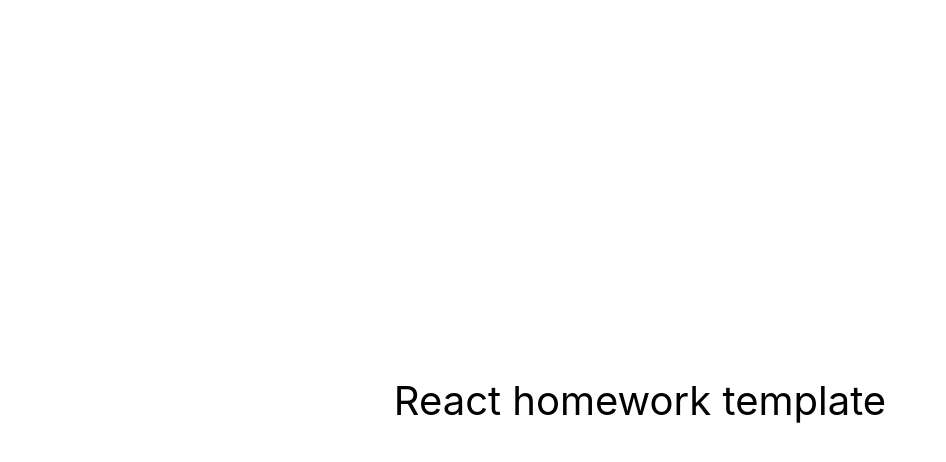
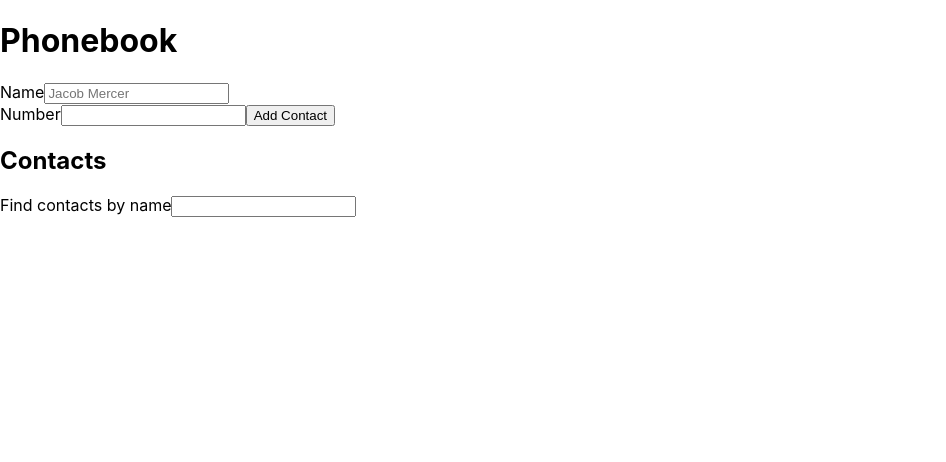
Before and after one commit to oleksandr-tymchenko/goit-react-hw-02-phonebook, a React (Create React App) app: page / in a window 1280 px wide. Shown: the top 462 px of the page, without its empty margins (0-946 px from the left). Built offline with nearby package versions, Linux system fonts and the light colour scheme.

Commit message:
almost completed task 2

```diff
--- a/src/components/App.jsx
+++ b/src/components/App.jsx
@@ -1,16 +1,77 @@
-export const App = () => {
-  return (
-    <div
-      style={{
-        height: '100vh',
-        display: 'flex',
-        justifyContent: 'center',
-        alignItems: 'center',
-        fontSize: 40,
-        color: '#010101'
-      }}
-    >
-      React homework template
-    </div>
-  );
-};
+import { Component } from 'react';
+import ContactForm from './ContactForm/ContactForm';
+import { nanoid } from 'nanoid';
+
+// import { Formik, Form, Field, ErrorMessage } from 'formik';
+
+import Filter from './Filter/Filter';
+import ContactList from './ContactList/ContactList';
+
+let updateContacts = [];
+class App extends Component {
+  state = {
+    contacts: [],
+    filter: '',
+  };
+
+  handleSubmit = (values, { resetForm }) => {
+    const id = nanoid();
+    values.id = id;
+    updateContacts.push(values);
+
+    this.setState({ contacts: updateContacts });
+    console.log(this.state.contacts);
+    resetForm();
+  };
+
+  onSearchValue = e => {
+    this.setState({ filter: e.target.value });
+  };
+
+  deleteContact = contactId => {
+    this.setState(prewState => ({
+      contacts: prewState.contacts.filter(contact => contact.id !== contactId),
+    }));
+    // updateContacts = this.state.contacts;
+    // console.log(updateContacts);
+  };
+
+  render() {
+    const { contacts, filter } = this.state;
+
+    const normalizedFilter = filter.toLowerCase();
+    const visibleContacts = contacts.filter(contact =>
+      contact.name.toLowerCase().includes(normalizedFilter)
+    );
+    return (
+      <div className="Container">
+        <h1>Phonebook</h1>
+        <ContactForm data={this.handleSubmit} />
+        <h2>Contacts</h2>
+        <Filter value={filter} onSearch={this.onSearchValue} />
+        <ContactList
+          contacts={visibleContacts}
+          onDeleteContact={this.deleteContact}
+        />
+      </div>
+    );
+  }
+}
+// export const App = () => {
+//   return (
+//     <div
+//       style={{
+//         height: '100vh',
+//         display: 'flex',
+//         justifyContent: 'center',
+//         alignItems: 'center',
+//         fontSize: 40,
+//         color: '#010101',
+//       }}
+//     >
+//       React homework template
+//     </div>
+//   );
+// };
+
+export default App;
--- /dev/null
+++ b/src/components/ContactForm/ContactForm.jsx
@@ -0,0 +1,50 @@
+import { Formik, Form, Field, ErrorMessage } from 'formik';
+import * as yup from 'yup';
+
+const schema = yup.object().shape({
+  name: yup
+    .string()
+    .matches(
+      /^[a-zA-Zа-яА-Я]+(([' -][a-zA-Zа-яА-Я ])?[a-zA-Zа-яА-Я]*)*$/,
+      "Name may contain only letters, apostrophe, dash and spaces. For example Adrian, Jacob Mercer, Charles de Batz de Castelmore d'Artagnan"
+    )
+    .required(),
+  number: yup
+    .string()
+    .matches(
+      /^\+?\d{1,4}?[-.\s]?\(?\d{1,3}?\)?[-.\s]?\d{1,4}[-.\s]?\d{1,4}[-.\s]?\d{1,9}/,
+      'Phone number must be digits and can contain spaces, dashes, parentheses and can start with +'
+    )
+    .required(),
+});
+
+const initialValues = {
+  name: '',
+  number: '',
+};
+
+export default function ContactForm({ data }) {
+  return (
+    <Formik
+      initialValues={initialValues}
+      onSubmit={data}
+      validationSchema={schema}
+    >
+      <Form autoComplete="off">
+        <label htmlFor="name">
+          Name
+          <Field type="text" name="name" placeholder="Jacob Mercer" />
+          <ErrorMessage name="name" component="div" />
+        </label>
+        <br />
+        <label htmlFor="number">
+          Number
+          <Field type="tel" name="number" />
+          <ErrorMessage name="number" component="div" />
+        </label>
+
+        <button type="submit">Add Contact</button>
+      </Form>
+    </Formik>
+  );
+}
--- /dev/null
+++ b/src/components/ContactList/ContactList.jsx
@@ -0,0 +1,21 @@
+import { nanoid } from 'nanoid';
+
+export default function ContactList({ contacts, onDeleteContact }) {
+  return (
+    <ul>
+      {contacts.map(({ id, name, number }) => {
+        {
+          /* const id = nanoid(); */
+        }
+        return (
+          <li key={id}>
+            <p>
+              {name}: {number}
+              <button onClick={() => onDeleteContact(id)}>Delete</button>
+            </p>
+          </li>
+        );
+      })}
+    </ul>
+  );
+}
--- /dev/null
+++ b/src/components/Filter/Filter.jsx
@@ -0,0 +1,9 @@
+export default function Filter({ value, onSearch }) {
+  return (
+    <label htmlFor="filter">
+      Find contacts by name
+      <input type="text" value={value} onChange={onSearch} />
+      {/* <ErrorMessage name="name" component="div" /> */}
+    </label>
+  );
+}
--- a/src/index.js
+++ b/src/index.js
@@ -1,6 +1,6 @@
 import React from 'react';
 import ReactDOM from 'react-dom/client';
-import { App } from 'components/App';
+import App from 'components/App';
 import './index.css';
 
 ReactDOM.createRoot(document.getElementById('root')).render(
```
Also changed, not shown: package.json (+7 -1 lines), src/components/ContactForm/ContactForm.styled.jsx (added, +23 -0 lines), src/components/ContactList/ContactListStyled.jsx (added), src/components/Filter/Filter.styled.jsx (added), 1 other file (tests, documents, lock files or other folders).
